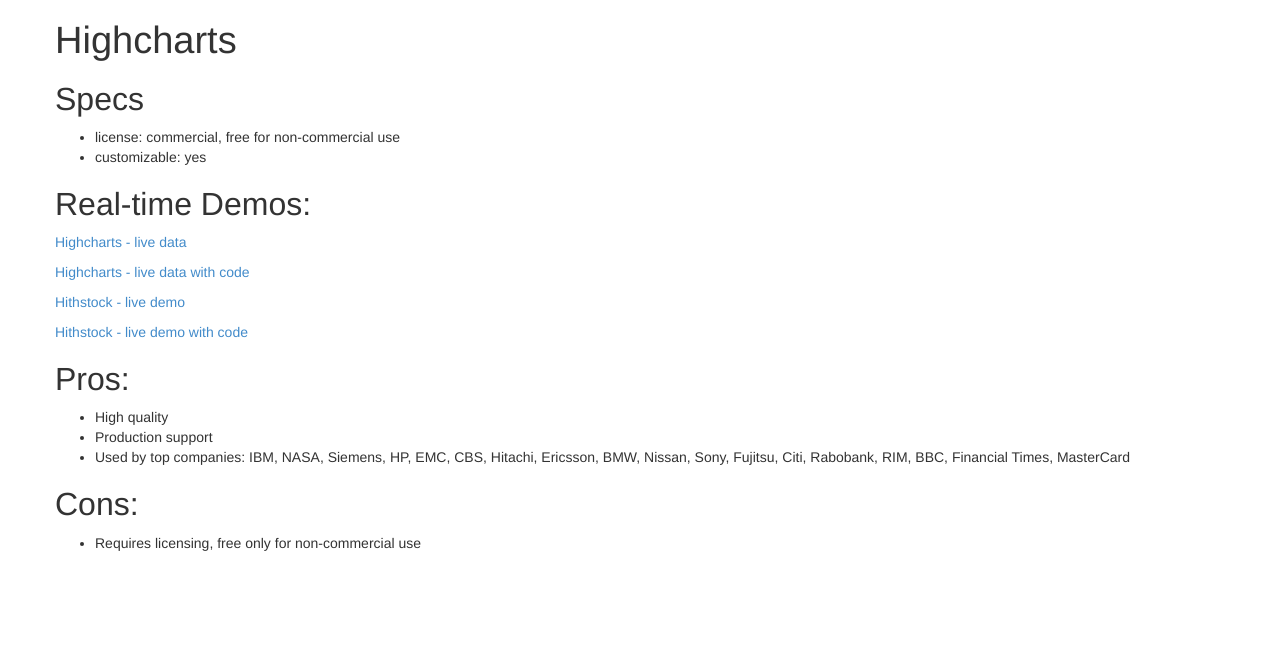
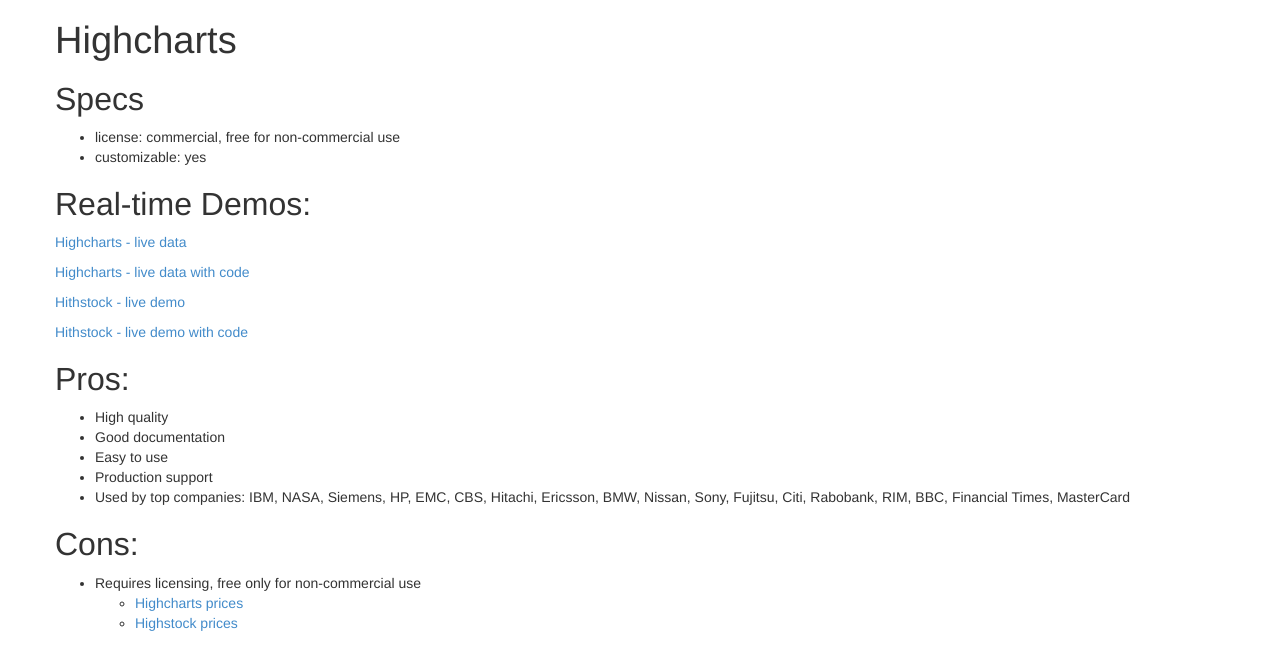
Before and after one commit to andyperlitch/data_viz_demos, a website: page highcharts.html in a window 1280 px wide. Drawn offline with Linux system fonts and the light colour scheme.

Commit message:
Highcharts demos

```diff
--- a/highcharts.html
+++ b/highcharts.html
@@ -25,13 +25,21 @@
             <h2>Pros:</h2>
             <ul>
             	<li>High quality</li>
+            	<li>Good documentation</li>
+            	<li>Easy to use</li>
                 <li>Production support</li>
             	<li>Used by top companies: IBM, NASA, Siemens, HP, EMC, CBS, Hitachi, Ericsson, BMW, Nissan, Sony, Fujitsu, Citi, Rabobank, RIM, BBC, Financial Times, MasterCard</li>
             </ul>
 
             <h2>Cons:</h2>
             <ul>
-                <li>Requires licensing, free only for non-commercial use</li>
+                <li>Requires licensing, free only for non-commercial use
+                	<ul>
+                		<li><a href="http://shop.highsoft.com/highcharts.html">Highcharts prices</a></li>
+                		<li><a href="http://shop.highsoft.com/highstock.html">Highstock prices</a></li>
+                	</ul>
+                </li>
+
             </ul>
         </div>
 
```
